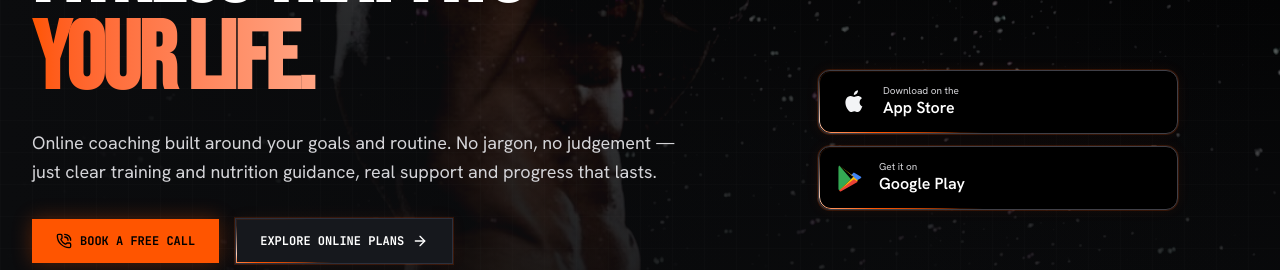
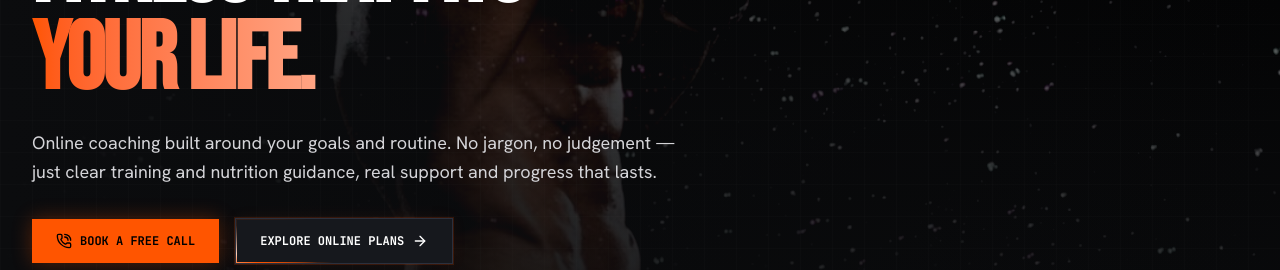
Before and after one commit to chriscallaghan2012/mwfitness, a React (Vite) app: page / in a window 1280 px wide. Shown: the part 306-576 px from the top of the page. Built offline with nearby package versions, Linux system fonts and the light colour scheme; no server answers.

Commit message:
Remove app store badges from hero sections

```diff
--- a/src/components/screens/HomeScreen.tsx
+++ b/src/components/screens/HomeScreen.tsx
@@ -127,9 +127,6 @@ export const HomeScreen: React.FC<HomeScreenProps> = ({ onSelectScreen, onOpenBo
           </div>
         <div aria-hidden="true" className="industrial-stripe absolute bottom-0 left-0 z-20" />
 
-      <div className="relative z-20 flex w-full items-center justify-center lg:justify-self-center">
-          <div className="w-full max-w-[360px]"><StoreBadges stacked /></div>
-        </div>
       </div>
     </section>
 
```
